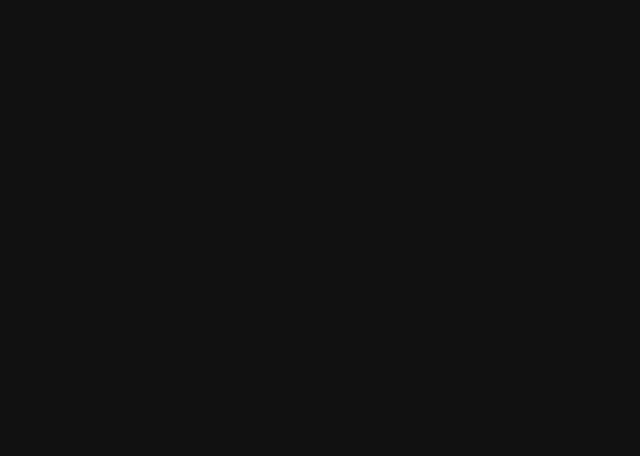
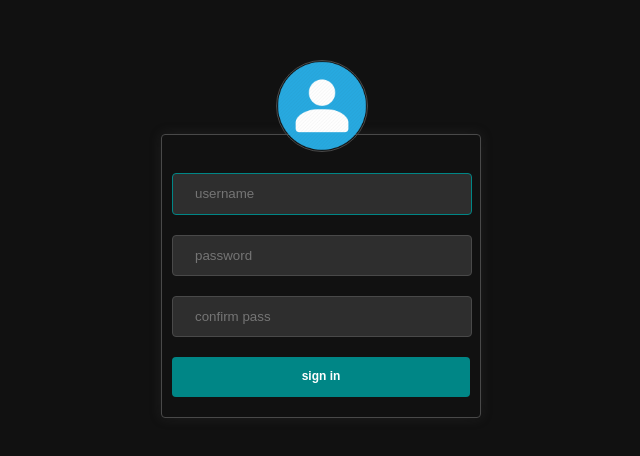
Before and after one commit to 4thwithme/black, a React (Create React App) app: page /sign-in in a window 1280 px wide. Shown: the part 124-580 px from the top of the page, without its empty margins (319-959 px from the left). Built offline with nearby package versions, Linux system fonts and the light colour scheme.

Commit message:
sogn-in front done

```diff
--- a/package.json
+++ b/package.json
@@ -34,6 +34,7 @@
     "config": "^3.2.4",
     "cookie-parser": "^1.4.4",
     "express": "^4.17.1",
+    "final-form": "^4.18.6",
     "joi": "^14.3.1",
     "jsonwebtoken": "^8.5.1",
     "mongoose": "^5.7.12",
@@ -41,6 +42,7 @@
     "nodemon": "^2.0.1",
     "react": "^16.12.0",
     "react-dom": "^16.12.0",
+    "react-final-form": "^6.3.3",
     "react-redux": "^7.1.3",
     "react-router": "^5.1.2",
     "react-router-dom": "^5.1.2",
--- a/src/App.tsx
+++ b/src/App.tsx
@@ -1,37 +1,38 @@
-import React, { useEffect } from 'react';
-import { connect } from 'react-redux';
-import { BrowserRouter as Router, Route, Switch } from 'react-router-dom';
+import React, { useEffect } from "react";
+import { connect } from "react-redux";
+import { BrowserRouter as Router, Route, Switch } from "react-router-dom";
 
-import './clientConfig/api-config';
-import { setCurrentWindow } from './redux/activeWindow/activeWindowReducer';
+import "./clientConfig/api-config";
+import { setCurrentWindow } from "./redux/activeWindow/activeWindowReducer";
 
-import Login from './Pages/Login/Login';
-import { AppState } from '.';
-import MainPage from './Pages/MainPage/MainPage';
+import Login from "./Pages/Login/Login";
+import MainPage from "./Pages/MainPage/MainPage";
+import SignIn from "./Pages/SignIn/SignIn";
 
+import { AppState } from ".";
 
 interface IApp {
-  activeWindow: string,
-  setCurrentWindow: (activeWindow: string) => void,
-  isAuth: boolean,
-};
+  activeWindow: string;
+  setCurrentWindow: (activeWindow: string) => void;
+  isAuth: boolean;
+}
 
 const App = (props: IApp) => {
-  useEffect(()=> {
+  useEffect(() => {
     if (props.isAuth) {
-      window.location.href = '/';
+      window.location.href = "/";
     }
   }, [props.isAuth]);
 
+  return (
+    <div className='App'>
+      <Router>
+        <Switch>
+          <Route path='/login' component={Login} />
 
-  return (
-    <div className="App">
-      <Router>
+          <Route path='/sign-in' component={SignIn} />
 
-        <Switch>
-          <Route path="/login" component={Login} />
-
-          <Route exact path="/" component={MainPage} />
+          <Route exact path='/' component={MainPage} />
         </Switch>
       </Router>
     </div>
@@ -40,10 +41,10 @@ const App = (props: IApp) => {
 
 const mapStateToProps = (state: AppState) => ({
   activeWindow: state.activeWindow.path,
-  isAuth: state.auth.isAuth,
+  isAuth: state.auth.isAuth
 });
 const mapDispatchToProps = {
-  setCurrentWindow,
+  setCurrentWindow
 };
 
 export default connect(mapStateToProps, mapDispatchToProps)(App);
--- a/src/Pages/Login/Login.scss
+++ b/src/Pages/Login/Login.scss
@@ -1,4 +1,4 @@
-@import '../../variables.scss';
+@import "../../variables.scss";
 
 .login-wrapper {
   height: 100vh;
@@ -7,7 +7,6 @@
   flex-direction: column;
   align-items: center;
   justify-content: center;
-
 
   h1.login-heading {
     font-size: 44px;
@@ -23,6 +22,43 @@
     box-shadow: $box-shadow-block;
     max-width: 298px;
     padding: 10px;
+    position: relative;
+
+    .img-wrap {
+      border-radius: 50%;
+      overflow: hidden;
+      width: 90px;
+      height: 90px;
+      border: $border-style-normal;
+      display: flex;
+      position: absolute;
+      left: calc(50% - 45px);
+      top: -75px;
+      cursor: pointer;
+
+      img {
+        width: 100%;
+        height: 100%;
+        object-fit: cover;
+      }
+    }
+
+    #file-input {
+      opacity: 0;
+      height: 0;
+      width: 0;
+      visibility: hidden;
+      padding: 0;
+      margin: 0;
+      border: 0;
+    }
+
+    .login-error {
+      position: absolute;
+      font-size: 9px;
+      margin-top: -9px;
+      color: red;
+    }
 
     input {
       text-transform: lowercase;
@@ -34,6 +70,7 @@
       outline: none;
       color: $text-color;
       width: calc(100% - 44px);
+      position: relative;
 
       &:focus {
         border: 1px solid $btn-primary-color;
--- /dev/null
+++ b/src/Pages/SignIn/SignIn.jsx
@@ -0,0 +1,142 @@
+import React, { useState } from "react";
+import { Form, Field } from "react-final-form";
+
+import { setUserAva } from "../../utils/setAvatar";
+
+const SignIn = () => {
+  const [photo, setPhoto] = useState({
+    file: null,
+    url: null
+  });
+
+  const handleOnChange = (e) => {
+    const file = e.target.files[0];
+
+    const reader = new FileReader();
+
+    reader.onloadend = () => {
+      setPhoto({ file, url: URL.createObjectURL(file) });
+    };
+
+    if (file) {
+      reader.readAsDataURL(file);
+    }
+  };
+
+  const onSubmit = (e) => {
+    const userInfo = {
+      name: e.name,
+      pass: e.pass,
+      ava: photo.file
+    };
+
+    console.log(userInfo);
+  };
+
+  return (
+    <div className='login-wrapper'>
+      <Form onSubmit={(e) => onSubmit(e)} validate={validate}>
+        {({ handleSubmit, submitting, pristine }) => (
+          <form onSubmit={handleSubmit}>
+            <label htmlFor='file-input' className='img-wrap'>
+              <img src={photo.url || setUserAva()} alt='' />
+            </label>
+
+            <Field
+              name='file'
+              type='file'
+              onChange={handleOnChange}
+              tebindex={1}
+              component='input'
+              id='file-input'
+            />
+
+            <Field name='name'>
+              {({ input, meta }) => (
+                <>
+                  <input
+                    {...input}
+                    type='text'
+                    tabIndex={2}
+                    placeholder='username'
+                    component='input'
+                    autoFocus
+                  />
+
+                  {meta.error && meta.touched && <span className='login-error'>{meta.error}</span>}
+                </>
+              )}
+            </Field>
+
+            <Field name='pass'>
+              {({ input, meta }) => (
+                <>
+                  <input
+                    {...input}
+                    type='password'
+                    tabIndex={3}
+                    placeholder='password'
+                    component='input'
+                  />
+
+                  {meta.error && meta.touched && <span className='login-error'>{meta.error}</span>}
+                </>
+              )}
+            </Field>
+
+            <Field name='pass2'>
+              {({ input, meta }) => (
+                <>
+                  <input
+                    {...input}
+                    type='password'
+                    tabIndex={4}
+                    placeholder='confirm pass'
+                    component='input'
+                  />
+
+                  {meta.error && meta.touched && <span className='login-error'>{meta.error}</span>}
+                </>
+              )}
+            </Field>
+
+            <div className='controls'>
+              <button
+                type='submit'
+                disabled={submitting || pristine}
+                className='btn btn-primary btn-primary--wide'
+              >
+                Sign In
+              </button>
+            </div>
+          </form>
+        )}
+      </Form>
+    </div>
+  );
+};
+
+const validate = ({ name, pass, pass2 }) => {
+  const err = {};
+
+  console.log(name, pass, pass2);
+  if (!name || !name.trim().length) {
+    err.name = "Chouse your nickname";
+  }
+
+  if (!pass || !pass.trim().length) {
+    err.pass = "Enter a password";
+  }
+
+  if (!pass2 || !pass2.trim().length) {
+    err.pass2 = "Confirm your password";
+  }
+
+  if (pass && pass2 && pass2 !== pass) {
+    err.pass2 = "password is not equal";
+  }
+
+  return err;
+};
+
+export default SignIn;
--- a/src/utils/setAvatar.ts
+++ b/src/utils/setAvatar.ts
@@ -1,22 +1,22 @@
 import { IChat, IUser } from "../redux/types";
 
 export const setChatAva = (obj: IChat) => {
-  console.log(obj)
+  console.log(obj);
   if (obj.ava) return obj.ava;
 
   switch (obj.chatType) {
     case 0:
       return "./media/bookmark.png";
     default:
-      return "./media/default.png"
+      return "./media/default.png";
   }
 };
 
 export const setUserAva = (obj: IUser) => {
-  if (obj.ava) return obj.ava;
+  if (obj && obj.ava) return obj.ava;
 
   return "./media/default.png";
-}
+};
 
 export default (obj: any) => {
   if (obj.chatType !== undefined) return setChatAva(obj);
```
Also changed, not shown: src/Pages/SignIn/SignIn.scss (added), 1 other file (tests, documents, lock files or other folders).
